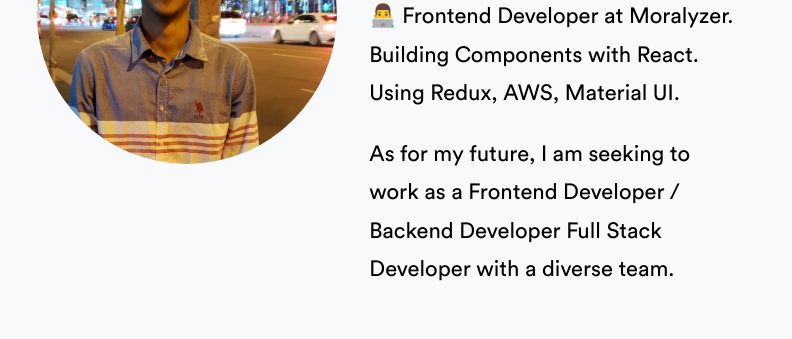
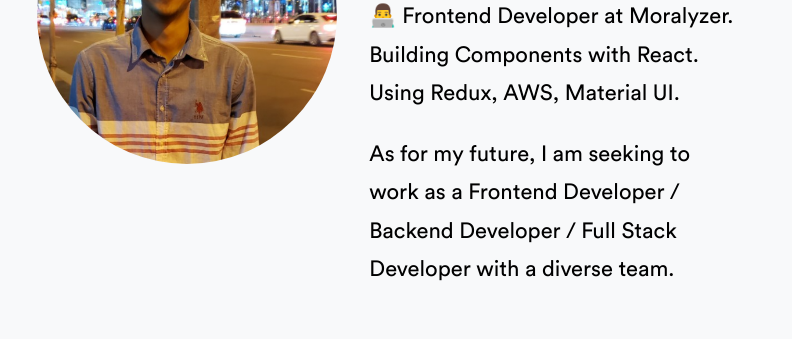
Before and after one commit to rushilp2311/portfolio-site, a React (Create React App) app: page / in a window 1280 px wide. Shown: the part 3980-4319 px from the top of the page, without its empty margins (257-1049 px from the left). Built offline with nearby package versions, Linux system fonts and the light colour scheme.

Commit message:
About section Updated

```diff
--- a/src/components/About.jsx
+++ b/src/components/About.jsx
@@ -36,8 +36,8 @@ function About() {
             Using Redux, AWS, Material UI.
           </p>
           <p>
-            As for my future, I am seeking to work as a Frontend Developer / Backend Developer
-            Full Stack Developer with a diverse team.
+            As for my future, I am seeking to work as a Frontend Developer /
+            Backend Developer / Full Stack Developer with a diverse team.
           </p>
         </div>
       </div>
```
